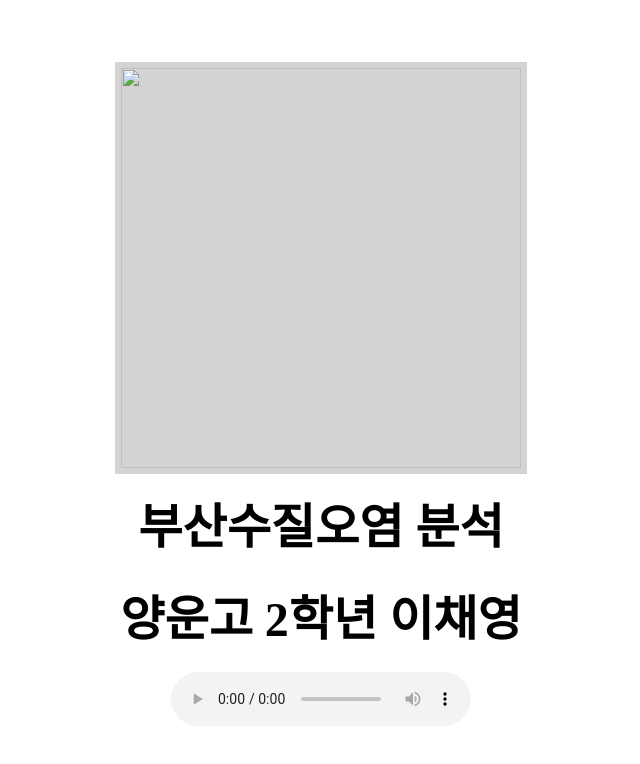
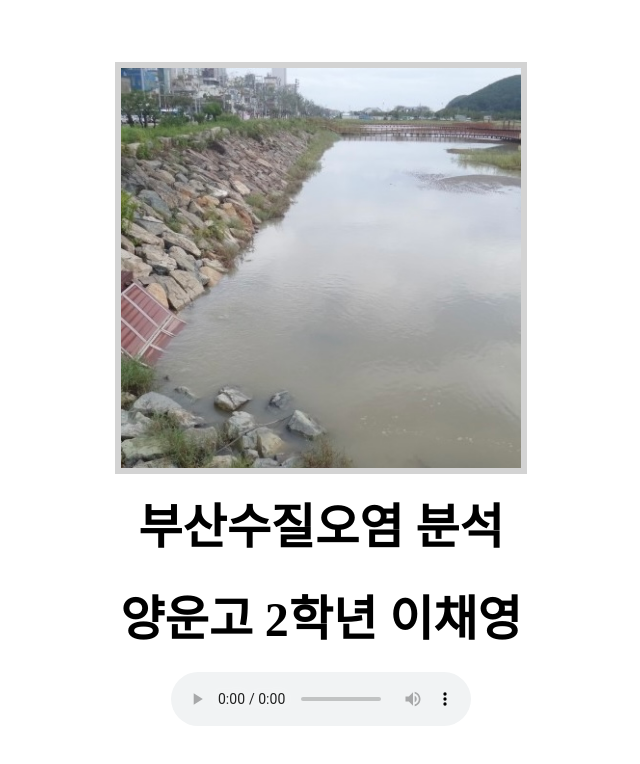
Before and after one commit to skuinzeli/apple, a plain HTML site: page index.html in a window 1280 px wide. Shown: the whole page, without its empty margins (319-959 px from the left). Drawn offline with Linux system fonts and the light colour scheme.

Commit message:
Update index.html

```diff
--- a/index.html
+++ b/index.html
@@ -8,7 +8,7 @@
   <table>
     <tr><td height="50"></td></tr>
     <tr bgcolor=lightgray>
-      <th> <img src="IMG_6345." width=400 height=400 vspace=5 hspace=5> </th>
+      <th> <img src="IMG_6345.JPG" width=400 height=400 vspace=5 hspace=5> </th>
     </tr>
   </table>
 
```
